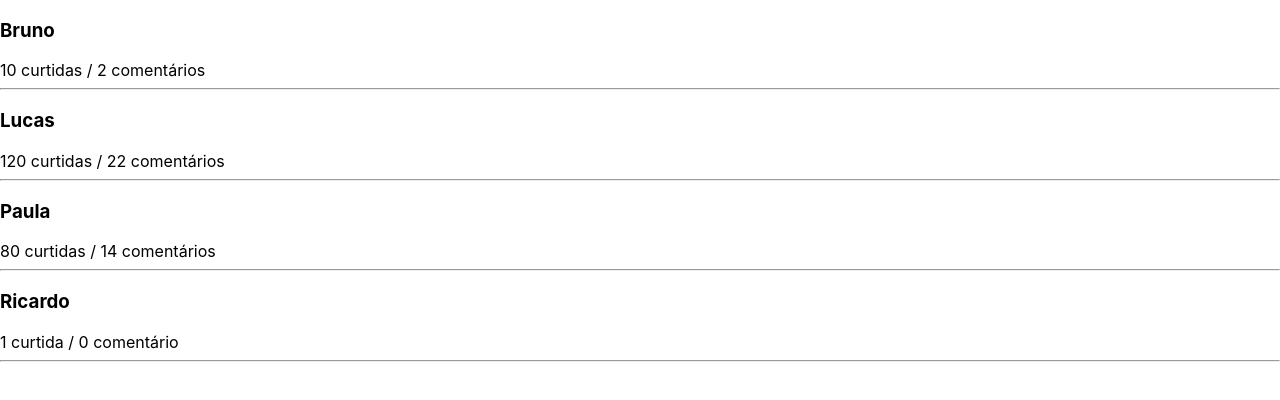
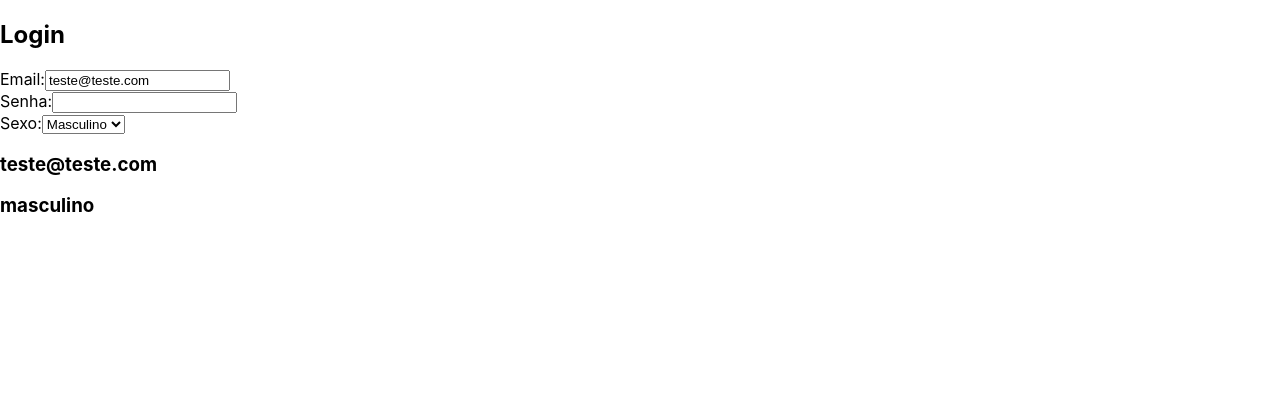
Before and after one commit to brunoseiji/Curso-React-Udemy, a React (Create React App) app: page / in a window 1280 px wide. Shown: the top 400 px of the page. Built offline with nearby package versions, Linux system fonts and the light colour scheme.

Commit message:
Manipulando formulários

```diff
--- a/src/App.js
+++ b/src/App.js
@@ -1,28 +1,50 @@
 import React, { Component } from 'react';
-import Feed from './components/Feed';
 
 class App extends Component {
 
     constructor(props) {
         super(props);
         this.state = {
-            feed: [
-                {id: 1, username: 'Bruno', curtidas: 10, comentarios: 2},
-                {id: 2, username: 'Lucas', curtidas: 120, comentarios: 22},
-                {id: 3, username: 'Paula', curtidas: 80, comentarios: 14},
-                {id: 4, username: 'Ricardo', curtidas: 1, comentarios: 0}
-            ]
+            email: 'teste@teste.com',
+            senha: '',
+            sexo: 'masculino'
         };
+
+        this.trocaEmail = this.trocaEmail.bind(this);
+        this.trocaSexo = this.trocaSexo.bind(this);
+    }
+
+    trocaEmail(event) {
+        let valorDigitado = event.target.value;
+        this.setState({email: valorDigitado});
+    }
+
+    trocaSexo(event) {
+        let valorDigitado = event.target.value
+        this.setState({sexo: valorDigitado})
     }
 
     render() {
         return(
             <div>
-                {this.state.feed.map((item) => {
-                    return (
-                        <Feed key={item.id} username={item.username} curtidas={item.curtidas} comentarios={item.comentarios}/>
-                    );
-                })}
+                <h2>Login</h2>
+                Email:
+                <input type="email" name="email" value={this.state.email} onChange={this.trocaEmail} />
+                <br/>
+                Senha:
+                <input type="password" name="senha" value={this.state.senha} onChange={(event) => this.setState({senha: event.target.value})} />
+                <br/>
+                Sexo:
+                <select name="sexo" value={this.state.sexo} onChange={this.trocaSexo}>
+                    <option value="masculino">Masculino</option>
+                    <option value="feminino">Feminino</option>
+                </select>
+
+                <div>
+                    <h3>{this.state.email}</h3>
+                    <h3>{this.state.senha}</h3>
+                    <h3>{this.state.sexo}</h3>
+                </div>
             </div>
         );
     }
--- a/src/components/Feed/index.js
+++ /dev/null
@@ -1,17 +0,0 @@
-import React, { Component } from 'react';
-
-class Feed extends Component {
-    render() {
-        return(
-            <div key={this.props.key}>
-                <h3>{this.props.username}</h3>
-                <a>
-                    {this.props.curtidas > 1 ? this.props.curtidas + ' curtidas' : this.props.curtidas + ' curtida'} / {this.props.comentarios > 1 ? this.props.comentarios + ' comentários' : this.props.comentarios + ' comentário'}
-                </a>
-                <hr/>
-            </div>
-        )
-    }
-}
-
-export default Feed;
```
Also changed, not shown: src/components/Membro/index.js (deleted, +0 -33 lines), 1 other file (tests, documents, lock files or other folders).
